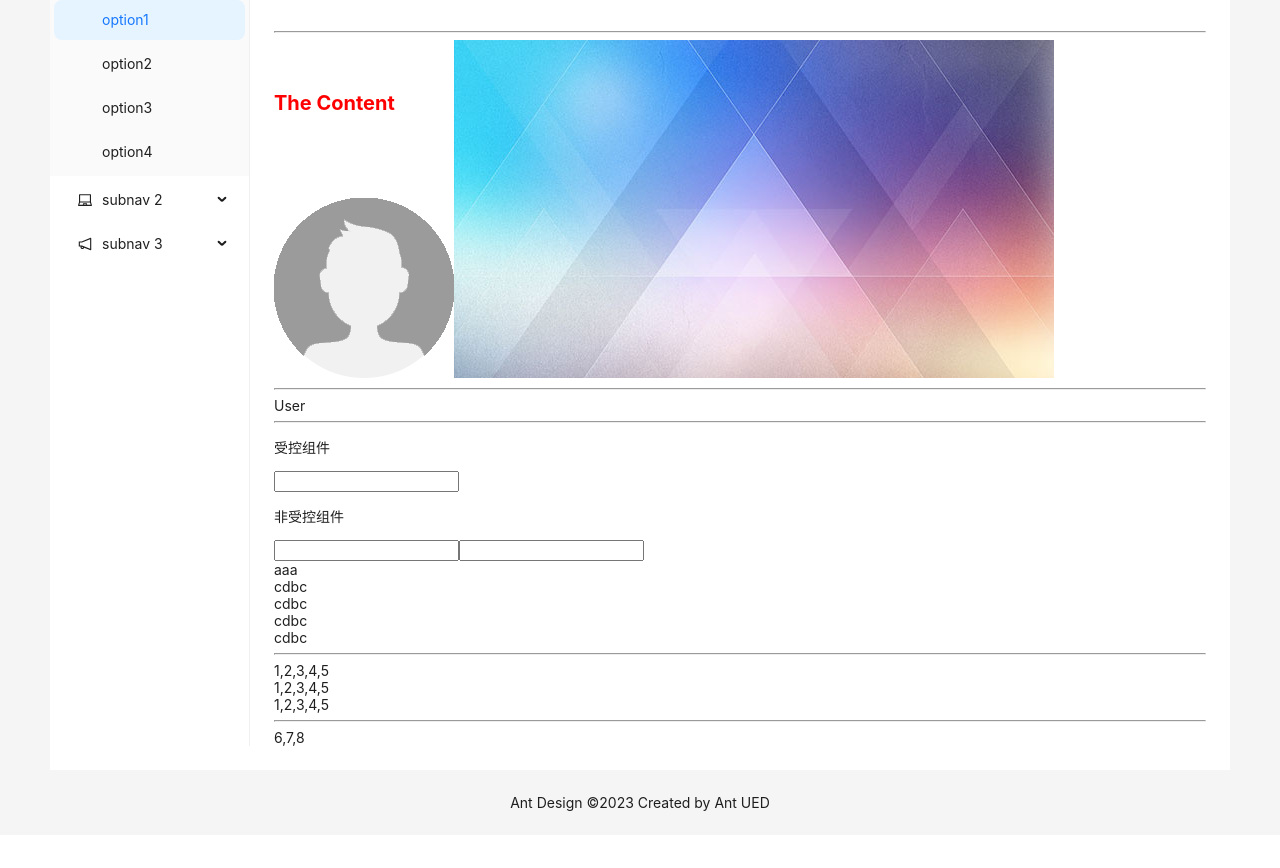
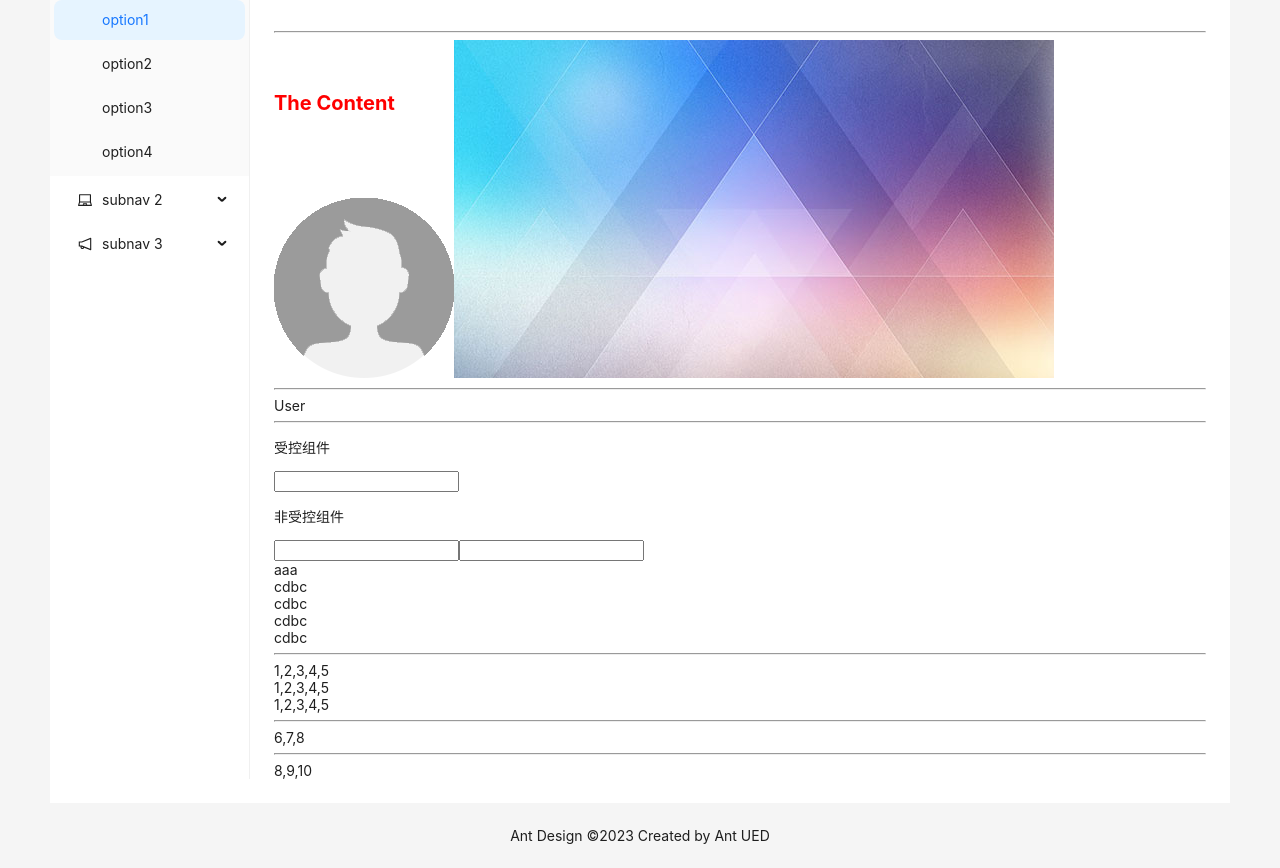
Before and after one commit to liu-yongyuan/mat-cloud-learn-react, a React app: page / in a window 1280 px wide. Shown: the part 194-1062 px from the top of the page. Before the commit the page ends 1029 px from the top, so only its background shows below. Built offline with nearby package versions, Linux system fonts and the light colour scheme.

Commit message:
分隔代码

```diff
--- a/src/pages/app/app.tsx
+++ b/src/pages/app/app.tsx
@@ -107,6 +107,8 @@ const App: React.FC = () => {
             <div>1,2,3,4,5</div>
             <hr/>
             <div>6,7,8</div>
+            <hr/>
+            <div>8,9,10</div>
           </Content>
         </Layout>
       </Content>
```
Also changed, not shown: 1 other file (tests, documents, lock files or other folders).
